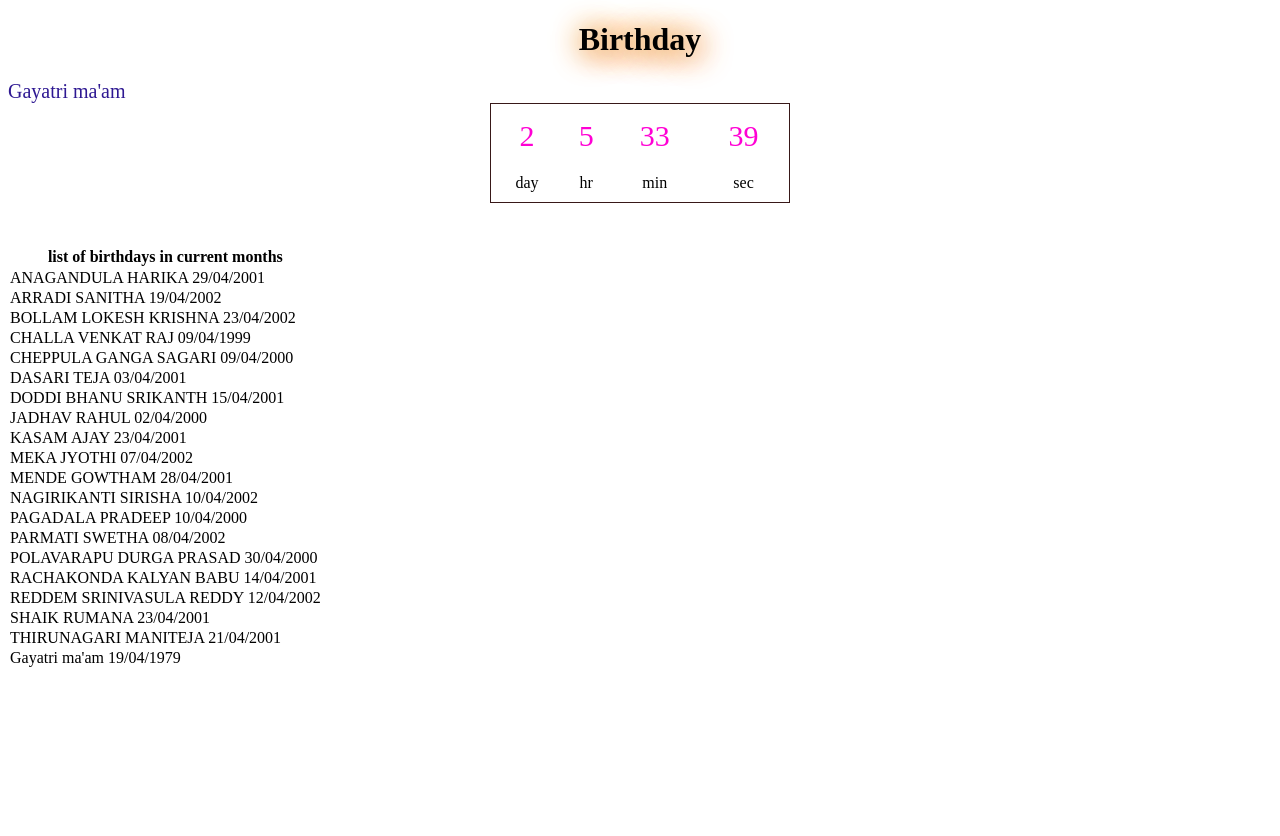
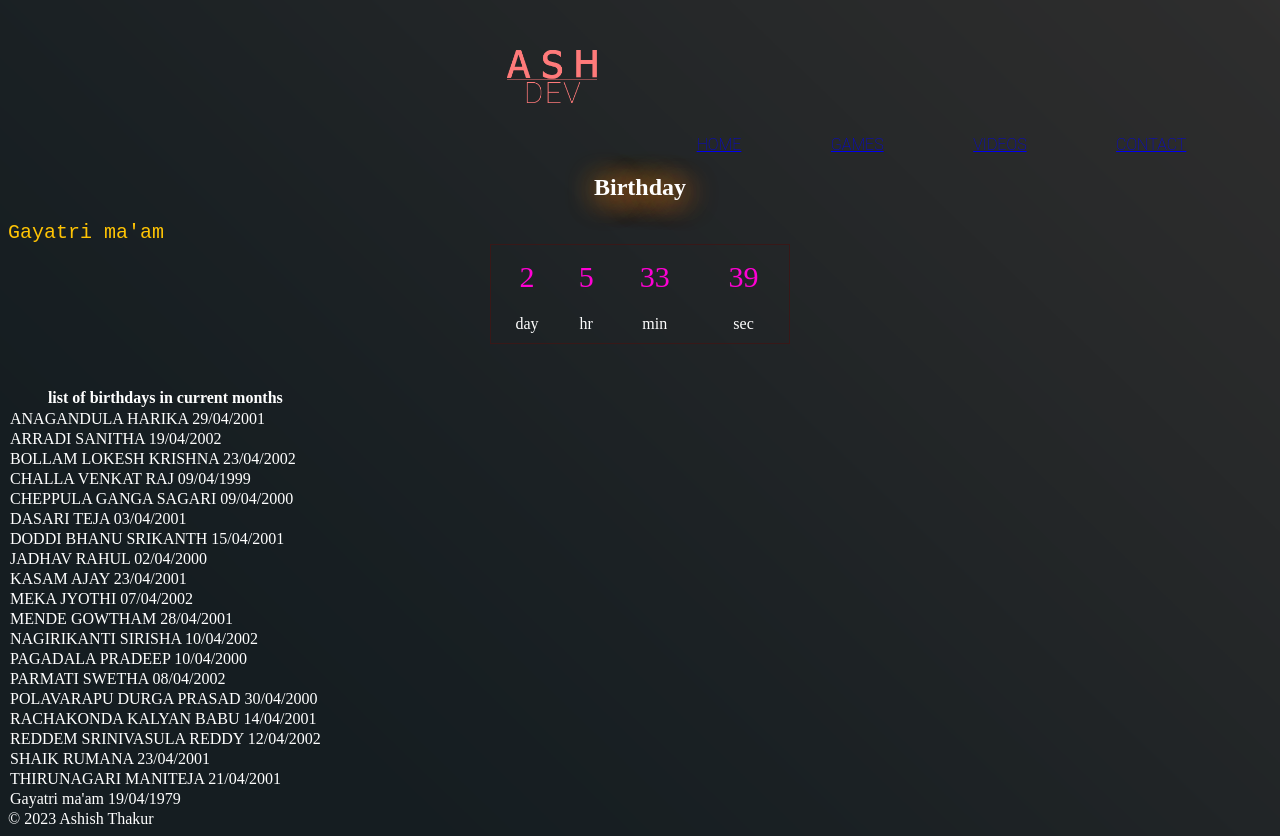
Before and after one commit to AshishThakur10/AshDev, a plain HTML site: page pages/pageclg/index.html in a window 1280 px wide. Before the commit the page ends 800 px from the top, so only its background shows below. Drawn offline with Linux system fonts and the light colour scheme.

Commit message:
college assignment

```diff
--- a/pages/pageclg/dob.css
+++ b/pages/pageclg/dob.css
@@ -1,13 +1,18 @@
-.body{
-    background-color: rgb(198, 236, 9);
+body {
+    background-color: #151D21;
+    background-image: url('../../images/bg.png');
+    background-size: 100%;
+    background-repeat: no-repeat;
+    color: white;
 }
 #heading{
     text-align: center;
     text-shadow: 1px 1px 30px rgb(232, 182, 20), 4px 4px 30px rgb(232, 73, 29);
 }
 #name{
-    color: rgb(46, 24, 146);
+    color: rgb(255, 196, 4);
     font-size: 20px;
+    font-family: 'Courier New', Courier, monospace;
 }
 #dob{
     border: 1px solid rgb(56, 24, 24);
@@ -30,3 +35,30 @@
 #list{
     margin-top: 42px;
 }
+
+a:hover {
+    color: #ff7a7a;
+}
+
+header .logo a {
+    background-image: url('../../images/logo.png');
+    background-size: 90px;
+    background-repeat: no-repeat;
+    display: inline-block;
+    height: 100px;
+    width: 100px;
+    position: relative;
+}
+
+li {
+    display: inline-block;
+    padding-right: 7%;
+}
+
+.topnav {
+    list-style: none;
+    font-family: 'Roboto Thin';
+    color: aliceblue;
+    margin: 50px 0 0 0;
+    text-align: right;
+}
--- a/pages/pageclg/index.html
+++ b/pages/pageclg/index.html
@@ -11,6 +11,20 @@
 </head>
 
 <body>
+
+    <header>
+        <nav>
+            <ul class="topnav">
+                <li class="logo"><a href="../../index.html"></a></li>
+                <li><a href="../index.html">HOME</a></li>
+                <li><a href="games.html">GAMES</a></li>
+                <li><a href="videos.html">VIDEOS</a></li>
+                <li><a href="contact.html">CONTACT</a></li>
+            </ul>
+        </nav>
+    </header>
+
+    <section>
         <h1 id="heading">Birthday</h1>
         <span id="name">Loading...</span> <span id="wish"></span>
         <table id="dob">
@@ -28,6 +42,9 @@
                 <td>sec</td>
             </tr>
         </table>
+    </section>
+
+    <section>
         <table id="list">
             <thead>
                 <tr>
@@ -35,10 +52,11 @@
                 </tr>
             </thead>
             <tbody id="listTable">
+            </tbody>
+        </table>
+    </section>
 
-        </tbody>
-
-    </table>
+    <footer>&copy; 2023 Ashish Thakur</footer>
     <script src="dob.js"></script>
 </body>
 
```
Also changed, not shown: index.html (+1 -1 lines), pages/pageclg/19.html (added, +76 -0 lines), pages/projects.html (added, +13 -0 lines). Lines whose indentation alone changed are shown as unchanged.
